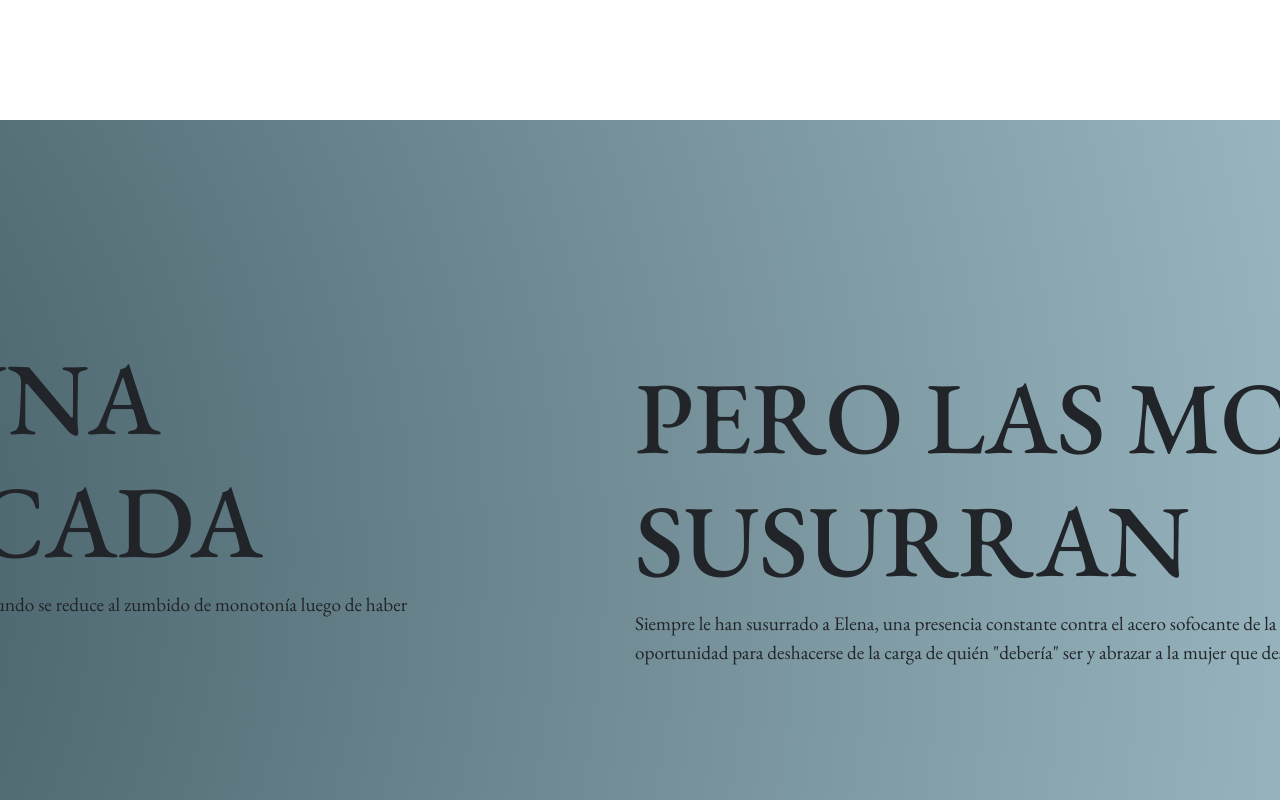
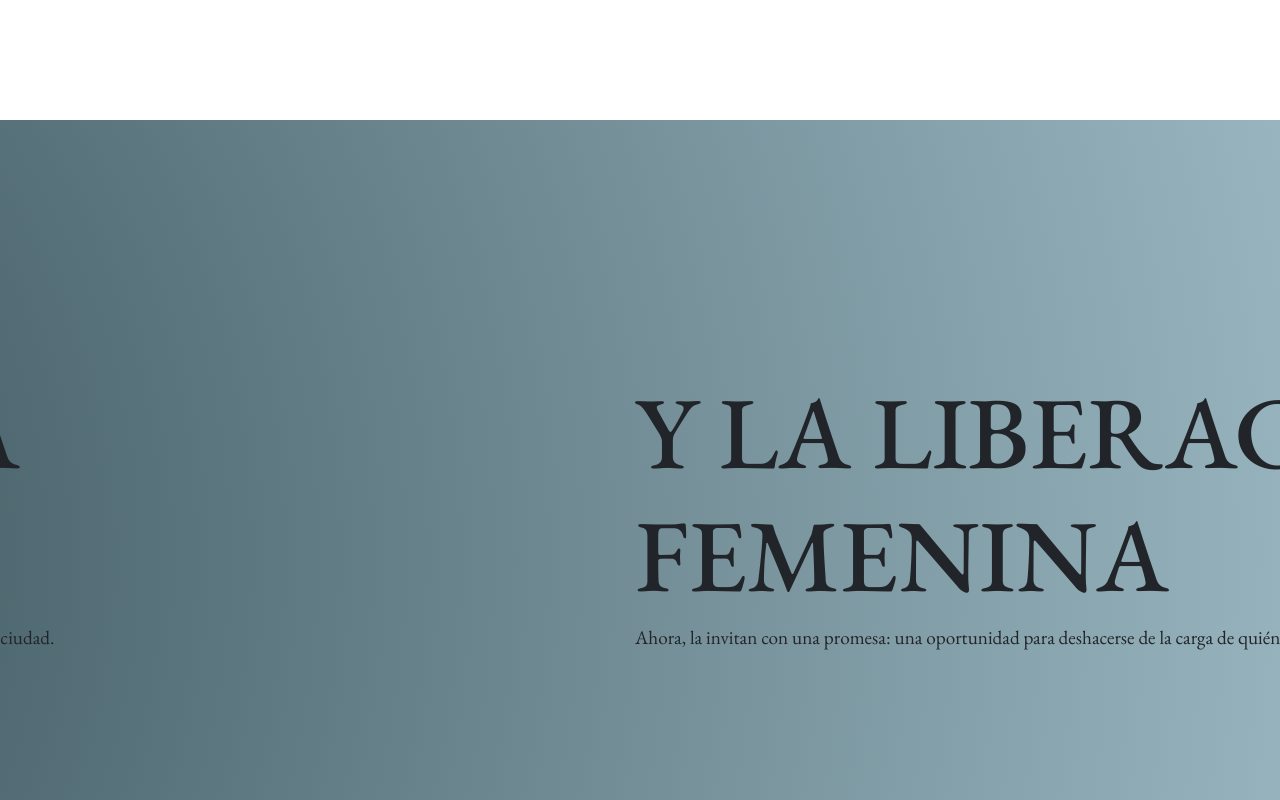
Before and after one commit to alessandrovaru/short-film-app, a Next.js app: page / in a window 1280 px wide. Shown: the part 2280-3080 px from the top of the page. Built offline with nearby package versions, Linux system fonts and the light colour scheme.

Commit message:
refactor: Update MainMotion component with new content structure

```diff
--- a/src/components/home/MainMotion/MainMotion.jsx
+++ b/src/components/home/MainMotion/MainMotion.jsx
@@ -2,13 +2,16 @@
 import { useScroll, useTransform, motion } from "framer-motion";
 import { useRef } from "react";
 import styles from './MainMotion.module.css';
-import Image from "next/image";
 
 const data = [
-  {text: 'Imagina a una mujer sofocada'},
-  {text: 'Elena, atrapada entre el peso de las expectativas y el anhelo desesperado de libertad. Su mundo se reduce al zumbido de monotonía luego de haber perdido a su madre y su trabajo en pocos meses.'},
-  {text: 'Pero las montañas susurran'},
-  {text: 'Siempre le han susurrado a Elena, una presencia constante contra el acero sofocante de la ciudad. Ahora, la invitan con una promesa: una oportunidad para deshacerse de la carga de quién "debería" ser y abrazar a la mujer que desea ser.'}
+  {
+    title: 'El Duelo, la pérdida.',
+    content: 'Siempre le han susurrado a Elena, una presencia constante contra el acero sofocante de la ciudad.'
+  },
+  {
+    title: 'Y la liberación femenina',
+    content: 'Ahora, la invitan con una promesa: una oportunidad para deshacerse de la carga de quién "debería" ser y abrazar a la mujer que desea ser.'
+  }
 ]
 
 export const MainMotion = ({text}) =>  {
@@ -19,29 +22,20 @@ export const MainMotion = ({text}) =>  {
   });
 
   const x = useTransform(scrollYProgress, [0, 0.25, 0.5, 0.75, 1], [ "0vw", "0vw", "-50vw", "-100vw", "-100vw"]);
-  const scroll100vh = () => {
-    window.scroll({
-      top: window.innerHeight * 7,
-      behavior: 'smooth'
-    });
-  }
+
 
   return (
     <section id="mainMotion" ref={container} className={`${styles.section} `}>
-      {/* <Image className={`${styles.image}`} src={'/images/portada.png'} alt="Main Banner" fill loading='lazy'  /> */}
           <motion.div
             style={{ x }}
             className={styles.textDiv}
           >
-            <div id="firstPage" className={styles.thumbnail}>
-              <h3>Imagina a una mujer sofocada</h3>
-              <p>Elena, atrapada entre el peso de las expectativas y el anhelo desesperado de libertad. Su mundo se reduce al zumbido de monotonía luego de haber perdido a su madre y su trabajo en pocos meses.</p>
-              <a onClick={scroll100vh} className={`btn ${styles.btn}`}><i className="bi bi-arrow-right-circle"></i></a>
-            </div>
-            <div id="secondPage" className={styles.thumbnail}>
-              <h3>Pero las montañas susurran</h3>
-              <p>Siempre le han susurrado a Elena, una presencia constante contra el acero sofocante de la ciudad. Ahora, la invitan con una promesa: una oportunidad para deshacerse de la carga de quién &quot;debería&quot; ser y abrazar a la mujer que desea ser.</p>
-            </div>
+            {data.map((item, index) => (
+              <div key={index} className={styles.thumbnail}>
+                <h3>{item.title}</h3>
+                <p>{item.content}</p>
+              </div>
+            ))}
           </motion.div>
     </section>
 
```
